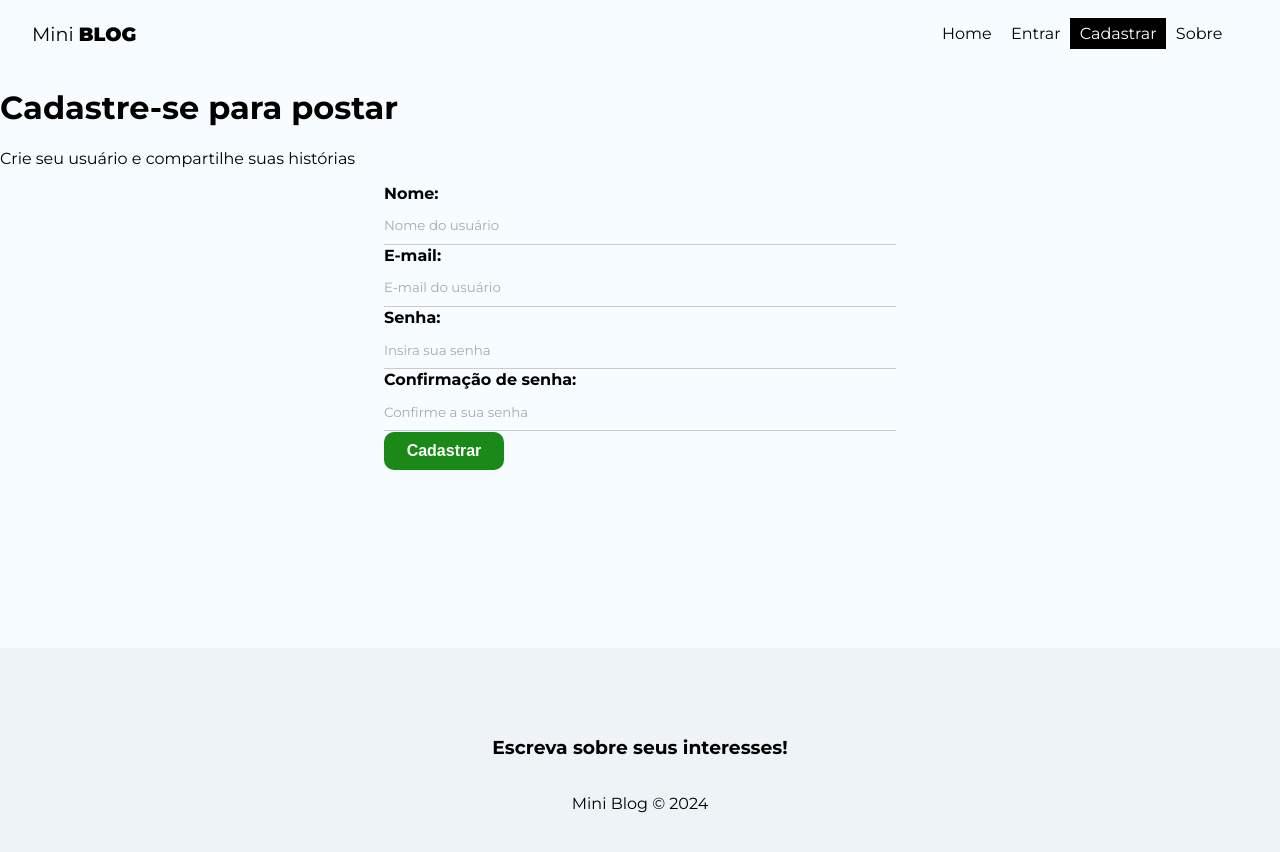
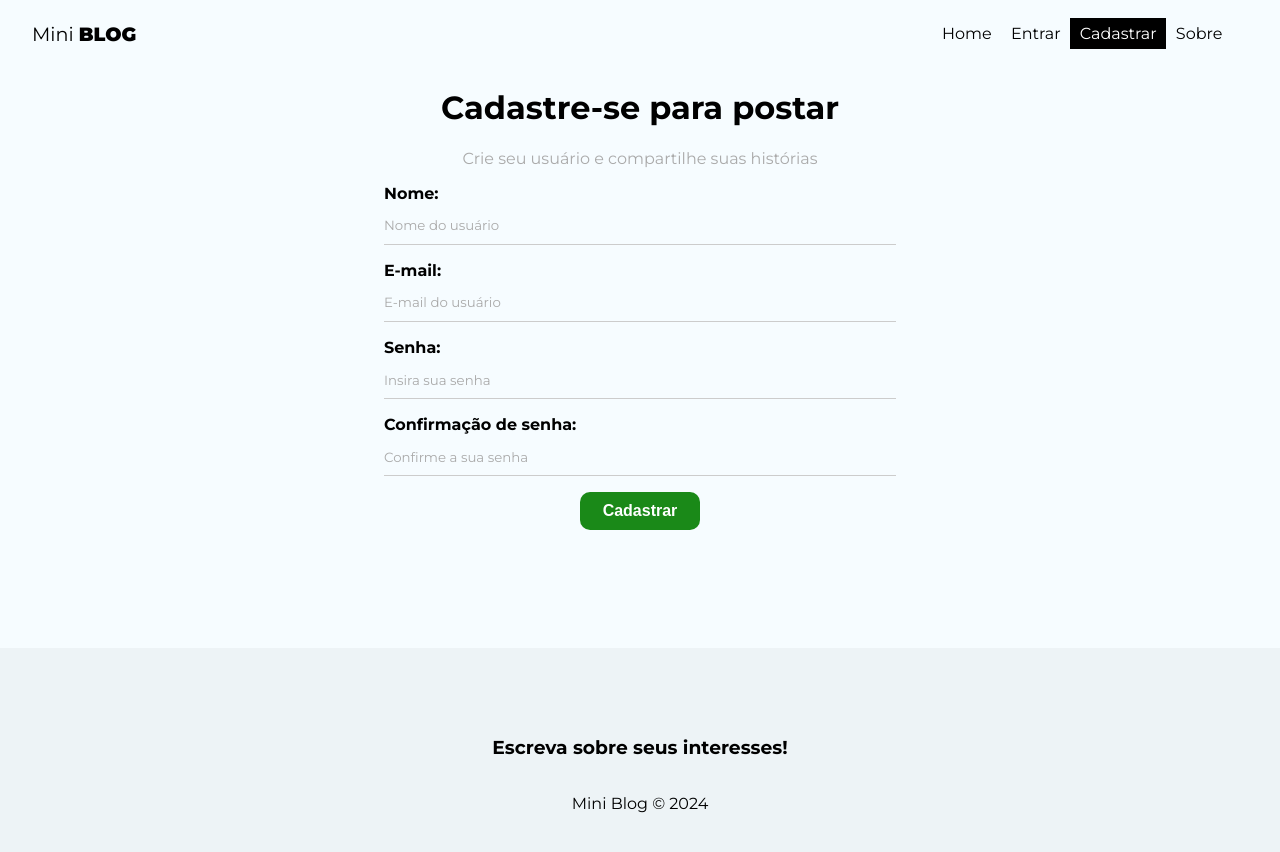
Before and after one commit to SandroCD/curso-react, a React (Create React App) app in the folder 10_MINIBLOG/miniblog/: page /register in a window 1280 px wide. Shown: the top 852 px of the page. Built offline with nearby package versions, Linux system fonts and the light colour scheme.

Commit message:
Criando states do form

```diff
--- a/10_MINIBLOG/miniblog/src/index.css
+++ b/10_MINIBLOG/miniblog/src/index.css
@@ -42,7 +42,7 @@
 label {
     display: flex;
     flex-direction: column;
-    margin-bottom: 1px;
+    margin-bottom: 1em;
 }
 
 label span {
@@ -103,7 +103,7 @@
     background-color: #aaa;
 }
 
-.container.error {
+.container .error {
     color: #721c24;
     background-color: #f8d7da;
     border: 1px solid #f5c6c8;
--- a/10_MINIBLOG/miniblog/src/pages/Register/Register.js
+++ b/10_MINIBLOG/miniblog/src/pages/Register/Register.js
@@ -3,11 +3,36 @@
 import { useState, useEffect } from 'react';
 
 const Register = () => {
+    const [displayName, setDisplayName] = useState("")
+    const [email, setEmail] = useState("")
+    const [password, setPassword] = useState("")
+    const [confirmPassword, setConfirmPassword] = useState("")
+    const [error, setError] = useState("")
+
+    const handleSubmit = (e) => {
+        e.preventDefault();
+
+        setError("")
+
+        const user = {
+            displayName,
+            email,
+            password
+        }
+
+        if(password !== confirmPassword) {
+            setError("As senhas precisam ser iguais!")
+            return
+        }
+
+        console.log(user)
+    };
+
   return (
-    <div>
+    <div className={styles.register}>
       <h1>Cadastre-se para postar</h1>
       <p>Crie seu usuário e compartilhe suas histórias</p>
-      <form >
+      <form onSubmit={handleSubmit} >
         <label>
             <span>Nome:</span>
             <input
@@ -15,6 +40,8 @@
                 name="displayName"
                 required
                 placeholder="Nome do usuário"
+                value={displayName}
+                onChange={(e) => setDisplayName(e.target.value)}
             />
         </label>
         <label>
@@ -24,6 +51,8 @@
                 name="email"
                 required
                 placeholder="E-mail do usuário"
+                value={email}
+                onChange={(e) => setEmail(e.target.value)}
             />
         </label>
         <label>
@@ -33,6 +62,8 @@
                 name="password"
                 required
                 placeholder="Insira sua senha"
+                value={password}
+                onChange={(e) => setPassword(e.target.value)}
             />
         </label>
         <label>
@@ -42,9 +73,12 @@
                 name="confirmPassword"
                 required
                 placeholder="Confirme a sua senha"
+                value={confirmPassword}
+                onChange={(e) => setConfirmPassword(e.target.value)}
             />
         </label>
         <button className="btn">Cadastrar</button>
+        {error && <p className="error">{error}</p>}
       </form>
     </div>
   );
```
